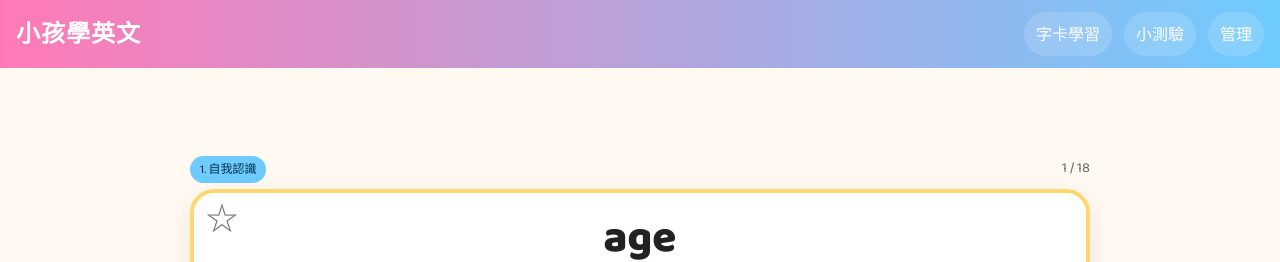
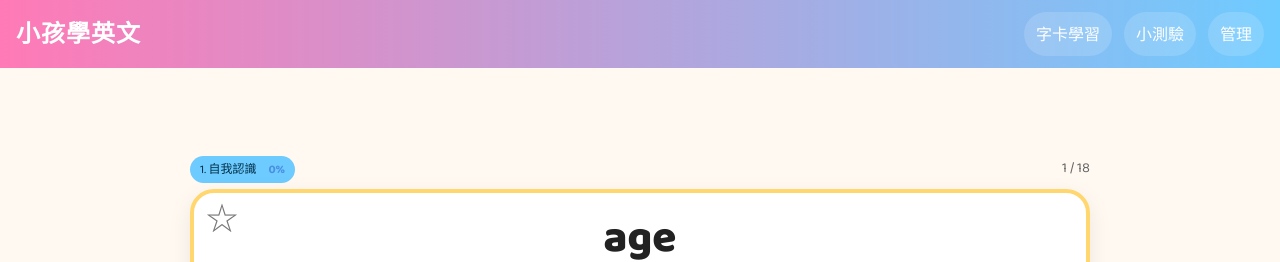
Before and after one commit to Lentice/kid_words, a React (Vite) app: page / in a window 1280 px wide. Shown: the top 262 px of the page. Built offline with nearby package versions, Linux system fonts and the light colour scheme.

Commit message:
refactor: clean up unused imports and optimize component structure for better readability

```diff
--- a/src/routes/Admin.jsx
+++ b/src/routes/Admin.jsx
@@ -14,14 +14,9 @@ export default function Admin(){
   const {
     selected,
     setSelected,
-    initializeFromProgress,
     clearAll,
     clearSelectedSections
   } = useAdminStore()
-
-  useEffect(() => {
-    initializeFromProgress()
-  }, [initializeFromProgress])
 
   const filtered = useMemo(()=>bySections(selected),[bySections, selected, words])
 
--- a/src/routes/Learn.jsx
+++ b/src/routes/Learn.jsx
@@ -10,13 +10,13 @@ export default function Learn(){
   const {
     selectedSection,
     learnedIds,
+    sectionProgress,
     exampleClickedId,
     isEditingProgress,
     progressInput,
     showSectionMenu,
     index,
     setExampleClickedId,
-    setIsEditingProgress,
     setProgressInput,
     setShowSectionMenu,
     setIndex,
@@ -34,9 +34,9 @@ export default function Learn(){
   // Initialize from progress on mount
   useEffect(() => {
     if (words.length > 0 && sections.length > 0) {
-      initializeFromProgress(words, sections)
+      initializeFromProgress(words, sections, bySections)
     }
-  }, [words, sections, initializeFromProgress])
+  }, [words.length, sections.length]) // eslint-disable-line react-hooks/exhaustive-deps
 
   const filtered = useMemo(()=>{
     if (!selectedSection) return []
@@ -86,7 +86,12 @@ export default function Learn(){
             style={{cursor: 'pointer', userSelect: 'none'}}
             title="點擊選擇類別"
           >
-            {sectionMap[current.section_id] ? `${sectionMap[current.section_id].number}. ${sectionMap[current.section_id].name}` : 'Section'}
+            {sectionMap[current.section_id] ? (
+              <>
+                {sectionMap[current.section_id].number}. {sectionMap[current.section_id].name}
+                <span style={{fontWeight: 'bold', color: '#4A90E2', marginLeft: '12px'}}>{(sectionProgress[current.section_id]?.percentage || 0)}%</span>
+              </>
+            ) : 'Section'}
           </span>
           {showSectionMenu && (
             <div
@@ -105,7 +110,10 @@ export default function Learn(){
                 overflowY: 'auto'
               }}
             >
-              {sections.map(s => (
+              {sections.map(s => {
+                const progress = sectionProgress[s.id] || { percentage: 0 }
+
+                return (
                   <div
                     key={s.id}
                     onClick={() => {
@@ -117,14 +125,19 @@ export default function Learn(){
                       cursor: 'pointer',
                       background: s.id === selectedSection ? '#E3F2FD' : 'white',
                       fontWeight: s.id === selectedSection ? 'bold' : 'normal',
-                    borderBottom: '1px solid #eee'
+                      borderBottom: '1px solid #eee',
+                      display: 'flex',
+                      justifyContent: 'space-between',
+                      alignItems: 'center'
                     }}
                     onMouseEnter={(e) => e.target.style.background = '#F5F5F5'}
                     onMouseLeave={(e) => e.target.style.background = s.id === selectedSection ? '#E3F2FD' : 'white'}
                   >
-                  {s.number}. {s.name}
+                    <span>{s.number}. {s.name}</span>
+                    <span style={{fontWeight: 'bold', color: '#4A90E2', marginLeft: '16px'}}>{progress.percentage}%</span>
                   </div>
-              ))}
+                )
+              })}
             </div>
           )}
         </div>
@@ -163,8 +176,8 @@ export default function Learn(){
         learned={learnedIds.has(current.id)}
         onPrev={() => onPrev(filtered)}
         onNext={() => onNext(filtered)}
-        onToggleLearned={()=>toggleLearned(current.id)}
-        onExampleClick={()=>onExampleClick(current.id)}
+        onToggleLearned={()=>toggleLearned(current.id, sections, bySections)}
+        onExampleClick={()=>onExampleClick(current.id, sections, bySections)}
       />
       <div className="row" style={{justifyContent:'space-between'}}>
         <div className="progress">已學會:{learnedIds.size} / {words.length}</div>
--- a/src/stores/adminStore.js
+++ b/src/stores/adminStore.js
@@ -7,10 +7,6 @@ export const useAdminStore = create((set, get) => ({
 
   // Actions
   setSelected: (selected) => set({ selected }),
-
-  initializeFromProgress: () => {
-    // No initialization needed
-  },
 
   clearAll: () => {
     saveProgress({ learnedIds: new Set(), lastIndex: 0 })
--- a/src/stores/learnStore.js
+++ b/src/stores/learnStore.js
@@ -5,6 +5,7 @@ export const useLearnStore = create((set, get) => ({
   // State
   selectedSection: null,
   learnedIds: new Set(),
+  sectionProgress: {}, // { sectionId: { learned: number, total: number, percentage: number } }
   exampleClickedId: null,
   isEditingProgress: false,
   progressInput: '',
@@ -14,13 +15,26 @@ export const useLearnStore = create((set, get) => ({
   // Actions
   setSelectedSection: (selectedSection) => set({ selectedSection }),
   setLearnedIds: (learnedIds) => set({ learnedIds }),
+  setSectionProgress: (sectionProgress) => set({ sectionProgress }),
   setExampleClickedId: (exampleClickedId) => set({ exampleClickedId }),
-  setIsEditingProgress: (isEditingProgress) => set({ isEditingProgress }),
   setProgressInput: (progressInput) => set({ progressInput }),
   setShowSectionMenu: (showSectionMenu) => set({ showSectionMenu }),
   setIndex: (index) => set({ index }),
 
-  initializeFromProgress: (words, sections) => {
+  // Calculate section progress
+  calculateSectionProgress: (sections, bySections, learnedIds) => {
+    const sectionProgress = {}
+    sections.forEach(section => {
+      const sectionWords = bySections([section.id])
+      const learnedCount = sectionWords.filter(w => learnedIds.has(w.id)).length
+      const total = sectionWords.length
+      const percentage = total > 0 ? Math.round((learnedCount / total) * 100) : 0
+      sectionProgress[section.id] = { learned: learnedCount, total, percentage }
+    })
+    set({ sectionProgress })
+  },
+
+  initializeFromProgress: (words, sections, bySections) => {
     const saved = getProgress()
     const learnedIds = saved.learnedIds || new Set()
 
@@ -33,7 +47,19 @@ export const useLearnStore = create((set, get) => ({
       initialSection = sections.length > 0 ? sections[0].id : null
     }
 
-    set({ selectedSection: initialSection, learnedIds })
+    // Calculate initial section progress
+    const sectionProgress = {}
+    if (bySections) {
+      sections.forEach(section => {
+        const sectionWords = bySections([section.id])
+        const learnedCount = sectionWords.filter(w => learnedIds.has(w.id)).length
+        const total = sectionWords.length
+        const percentage = total > 0 ? Math.round((learnedCount / total) * 100) : 0
+        sectionProgress[section.id] = { learned: learnedCount, total, percentage }
+      })
+    }
+
+    set({ selectedSection: initialSection, learnedIds, sectionProgress })
   },
 
   handleSectionChange: (sectionId, filtered, getProgress) => {
@@ -64,7 +90,7 @@ export const useLearnStore = create((set, get) => ({
     })
   },
 
-  toggleLearned: (id) => {
+  toggleLearned: (id, sections, bySections) => {
     set((state) => {
       const next = new Set(state.learnedIds)
       if (next.has(id)) next.delete(id)
@@ -72,6 +98,11 @@ export const useLearnStore = create((set, get) => ({
       saveProgress({ learnedIds: next })
       return { learnedIds: next }
     })
+    // Update section progress
+    if (sections && bySections) {
+      const { learnedIds } = get()
+      get().calculateSectionProgress(sections, bySections, learnedIds)
+    }
   },
 
   handleProgressClick: () => {
@@ -99,9 +130,10 @@ export const useLearnStore = create((set, get) => ({
     }
   },
 
-  onExampleClick: (id) => {
+  onExampleClick: (id, sections, bySections) => {
     set({ exampleClickedId: id })
     // Auto mark as learned
+    const wasAdded = !get().learnedIds.has(id)
     set((state) => {
       if (!state.learnedIds.has(id)) {
         const nextSet = new Set(state.learnedIds)
@@ -111,5 +143,10 @@ export const useLearnStore = create((set, get) => ({
       }
       return state
     })
+    // Update section progress if a new word was learned
+    if (wasAdded && sections && bySections) {
+      const { learnedIds } = get()
+      get().calculateSectionProgress(sections, bySections, learnedIds)
+    }
   }
 }))
```
Lines whose indentation alone changed are shown as unchanged.
